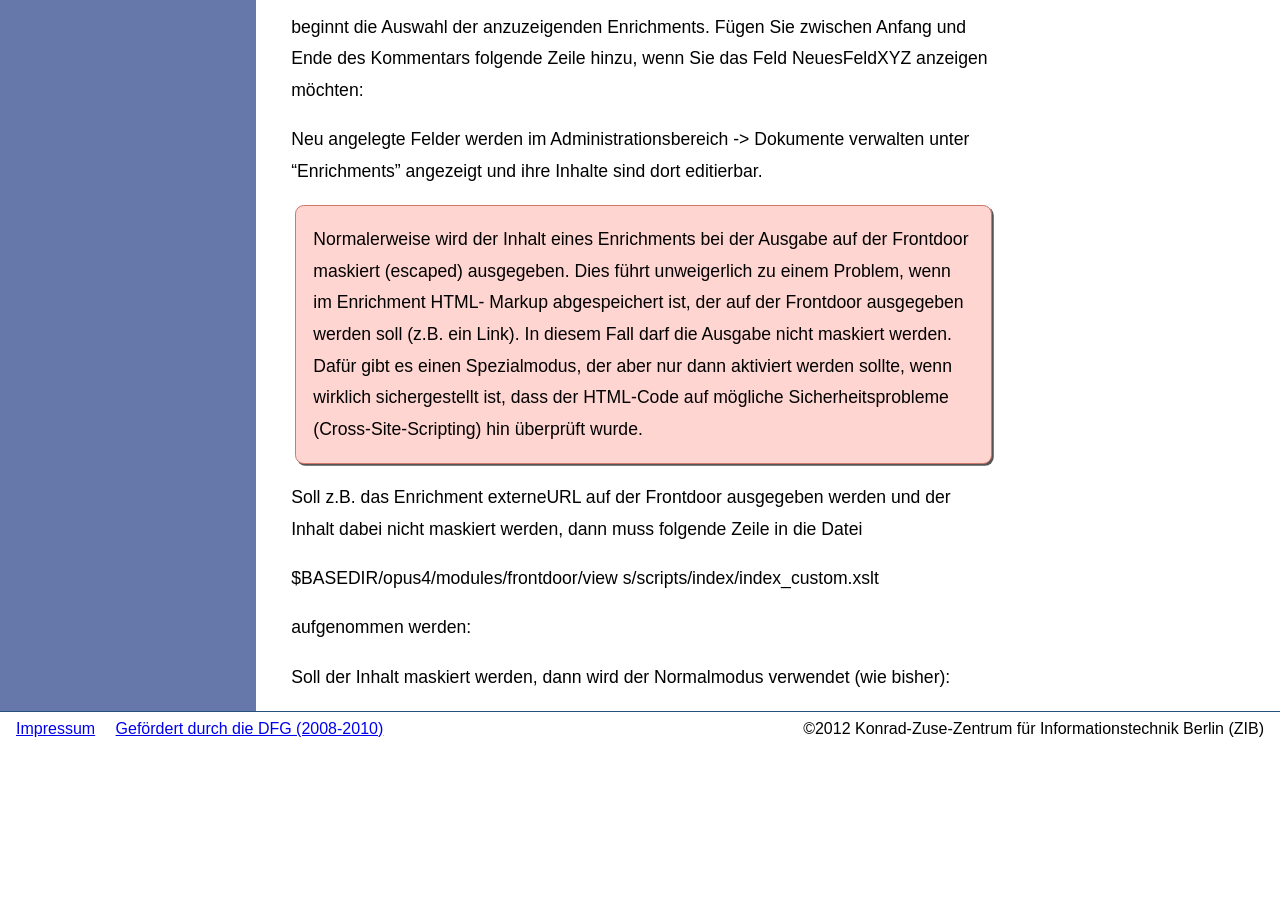
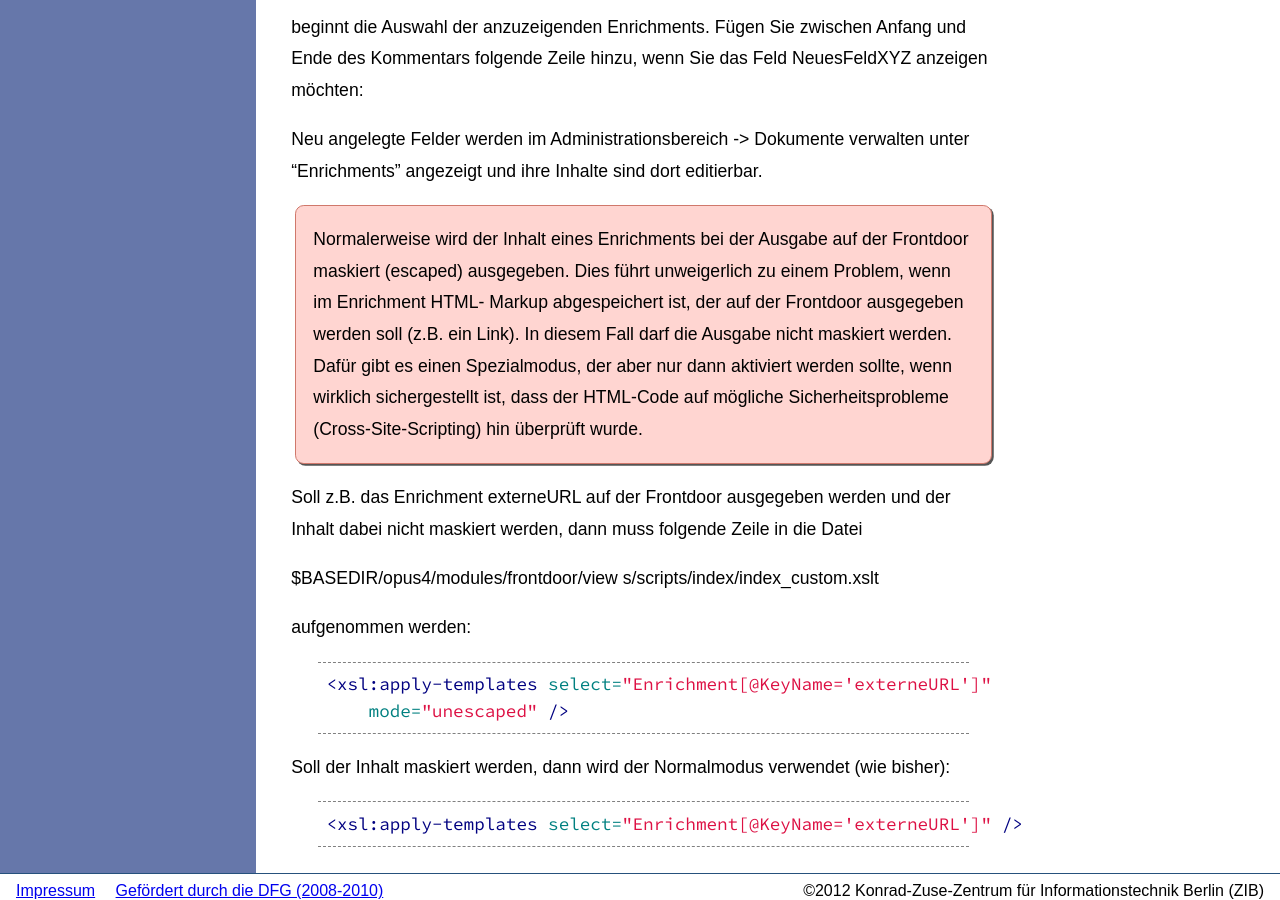
Before and after one commit to OPUS4/userdoc, a Jekyll site: the page built from configext/fields.md, in a window 1280 px wide and 900 px high, scrolled down 12552 px. Built offline with Jekyll 4.4.1, drawn with Linux system fonts in a browser that asks for light colours; before the commit the page ends 13290 px from its top, so only the background shows below that.

Commit message:
#18 - Highlighting added.

```diff
--- a/configext/fields.md
+++ b/configext/fields.md
@@ -486,8 +486,13 @@ $BASEDIR/opus4/modules/frontdoor/view s/scripts/index/index_custom.xslt
 
 aufgenommen werden:
 
-<xsl:apply-templates select="Enrichment[@KeyName='externeURL']" mode="unescaped" />
+{% highlight xml %}
+<xsl:apply-templates select="Enrichment[@KeyName='externeURL']"
+    mode="unescaped" />
+{% endhighlight %}
 
 Soll der Inhalt maskiert werden, dann wird der Normalmodus verwendet (wie bisher):
 
+{% highlight xml %}
 <xsl:apply-templates select="Enrichment[@KeyName='externeURL']" />
+{% endhighlight %}
```
